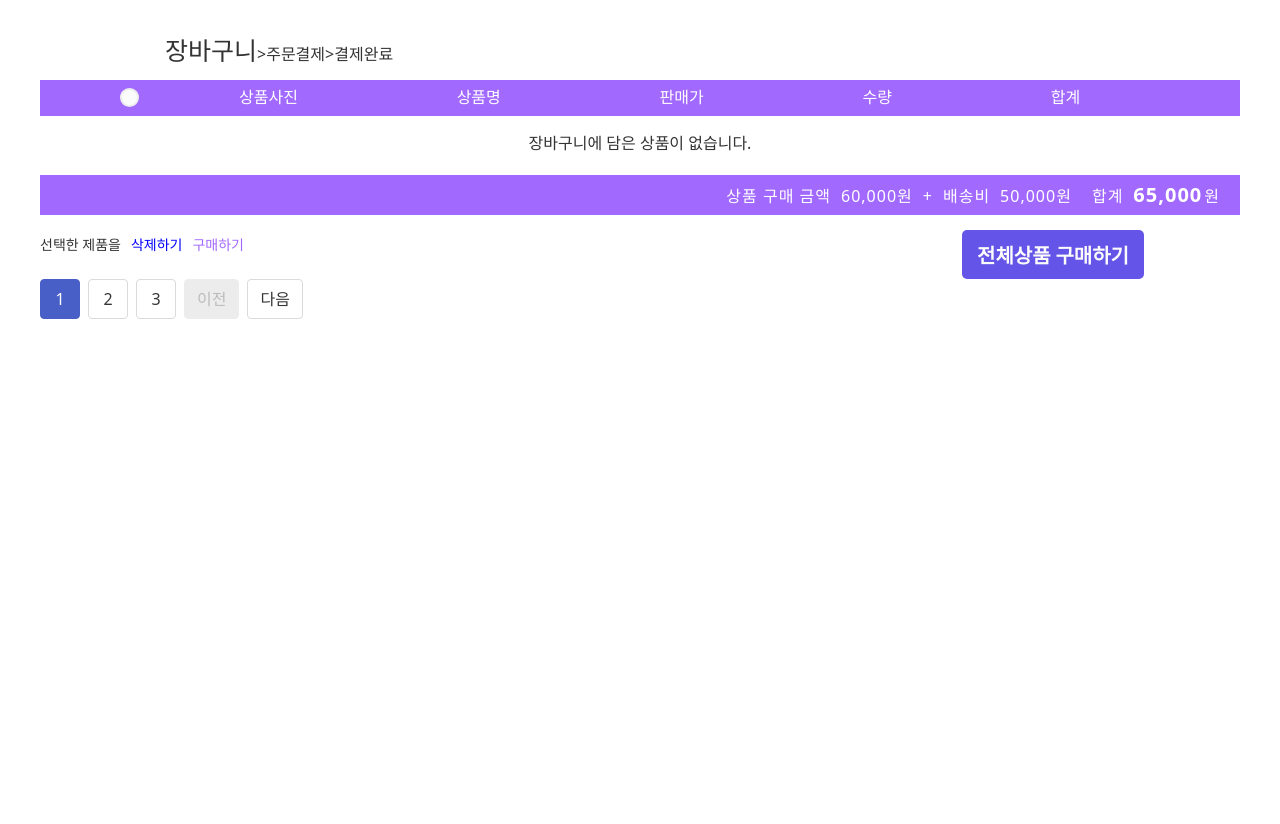
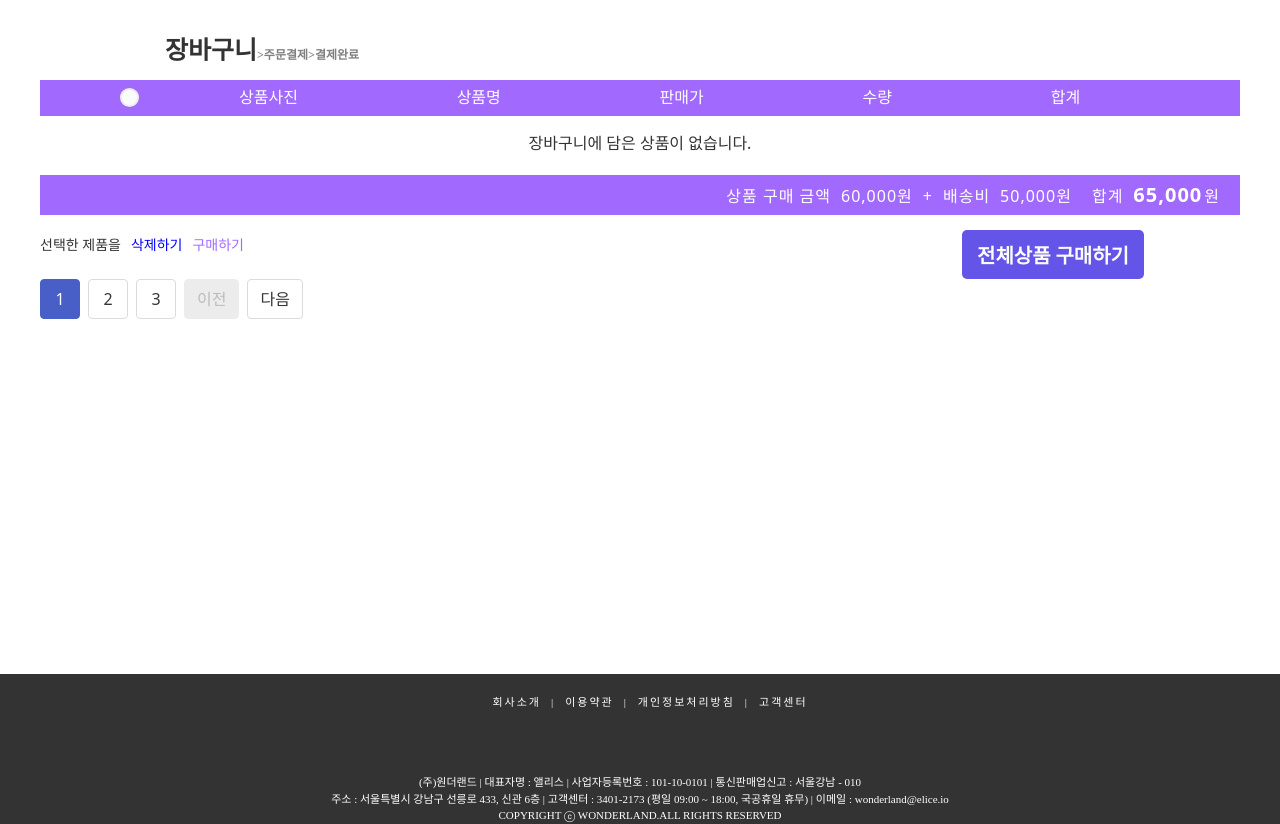
Before and after one commit to limvsme/node_start_kit, a plain HTML site: page src/views/cart/cart.html in a window 1280 px wide. Shown: the part 162-986 px from the top of the page. Before the commit the page ends 800 px from the top, so only its background shows below. Drawn offline with nearby package versions, Linux system fonts and the light colour scheme; a web font is replaced by a local one.

Commit message:
1차구현

```diff
--- a/src/views/cart/cart.css
+++ b/src/views/cart/cart.css
@@ -4,6 +4,12 @@
   font-weight: 500;
   src: url(//fonts.gstatic.com/ea/notosanskr/v2/NotoSansKR-Medium.woff2) format('woff2'),url(//fonts.gstatic.com/ea/notosanskr/v2/NotoSansKR-Medium.woff) format('woff'),url(//fonts.gstatic.com/ea/notosanskr/v2/NotoSansKR-Medium.otf) format('opentype');
 }
+@font-face {
+  font-family: 'Noto Sans thin';font-style: normal;
+  font-weight: 300;
+  src: url(//fonts.gstatic.com/ea/notosanskr/v2/NotoSansKR-Light.woff2) format('woff2'),url(//fonts.gstatic.com/ea/notosanskr/v2/NotoSansKR-Light.woff) format('woff'),url(//fonts.gstatic.com/ea/notosanskr/v2/NotoSansKR-Light.otf) format('opentype');
+}
+
 
 body {
   color: #333333;
@@ -11,6 +17,10 @@ body {
   margin: 0 auto;
   list-style-type: none;
   min-width: 540px;
+}
+
+a {
+  color: inherit;
 }
 
 .nav-list {
@@ -42,6 +52,10 @@ h1 {
   display: flex;
   justify-content: center;
   margin: 0 auto;
+  font-family: "Noto Sans thin";
+  font-size: 12px;
+  font-weight: 600;
+  color: grey;
 }
 
 .root-list {
@@ -54,6 +68,7 @@ h1 {
 
 .shopping-cart {
   font-size: 25px;
+  font-weight: 700;
   color: #333333;
 }
 
@@ -242,3 +257,45 @@ h1 {
   padding: 10px 15px;
   color: #fbfbfb;
 }
+
+/* footer */
+#footer-container {
+  width: 100%;
+  display: flex;
+  flex-direction: column;
+  background-color: #333333;
+  height: 150px;
+  color: white;
+  font-family: "Noto Sans thin";
+  font-size: 11px;
+  margin-top: 350px;
+  text-decoration: none;
+
+}
+
+.footer-ul {
+  display: flex;
+  flex-basis: 1100px;
+  margin: 10px auto;
+  letter-spacing: 2px;
+  padding: 10px 0 0 20px;
+}
+
+.vertical {
+  padding: 0 10px;
+}
+
+#inform-container {
+  display: flex;
+  justify-content: center;
+  align-items: center;
+  margin: auto;
+  background-color: #333333;
+}
+
+.company-inform {
+  text-align: center;
+  white-space: nowrap;
+  overflow: hidden;
+  text-overflow: ellipsis;
+}
--- a/src/views/cart/cart.html
+++ b/src/views/cart/cart.html
@@ -25,7 +25,7 @@
                     </ul>
              </nav>
         </header>
-                        <h1>Wonderland</h1>
+                        <h1><a href="index.html">Wonderland</a></h1>
 
             <ul id="root-container">
               <li class="root-list">
@@ -100,11 +100,20 @@
 
             <footer id="footer-container">
               <ul class="footer-ul">
-                <li class="footer-li">
-                </li>
+                <li class="introduce"><a href="introduce.html">회사소개</a></li>
+                <li class="vertical">|</li>
+                <li class="terms"><a href="terms.html">이용약관</a></li>
+                <li class="vertical">|</li>
+                <li class="policy"><a href="policy.html">개인정보처리방침</a></li>
+                <li class="vertical">|</li>
+                <li class="cs"><a href="cs.html">고객센터</a></li>
               </ul>
-            </footer>
-
-
+              <div id="inform-container">
+              <span class="company-inform">(주)원더랜드 | 대표자명 : 앨리스 | 사업자등록번호 : 101-10-0101 | 통신판매업신고 : 서울강남 - 010<br>
+                    주소 : 서울특별시 강남구 선릉로 433, 신관 6층 | 고객센터 : 3401-2173 (평일 09:00 ~ 18:00, 국공휴일 휴무) | 이메일 : wonderland@elice.io <br>
+                    COPYRIGHT ⓒ WONDERLAND.ALL RIGHTS RESERVED
+              </span>
+           </div>
+        </footer>
   </body>
 </html>
```
